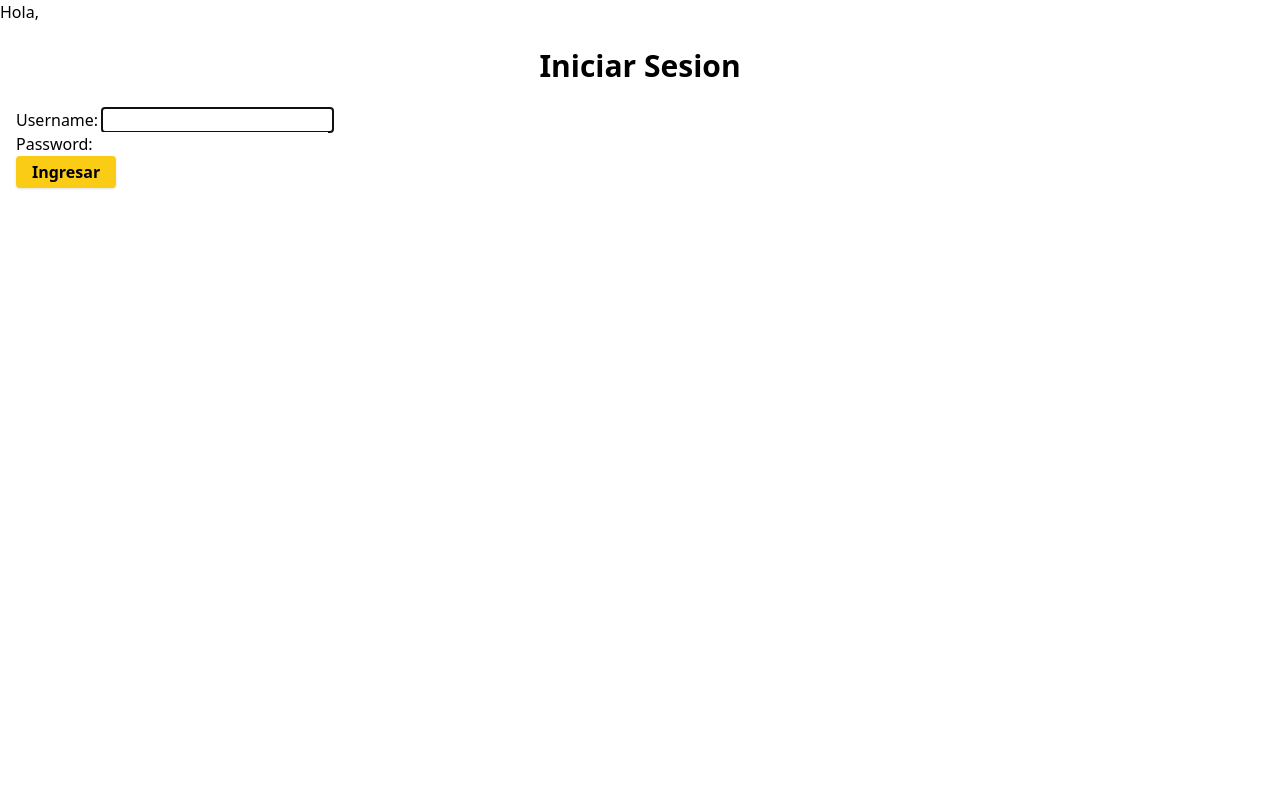
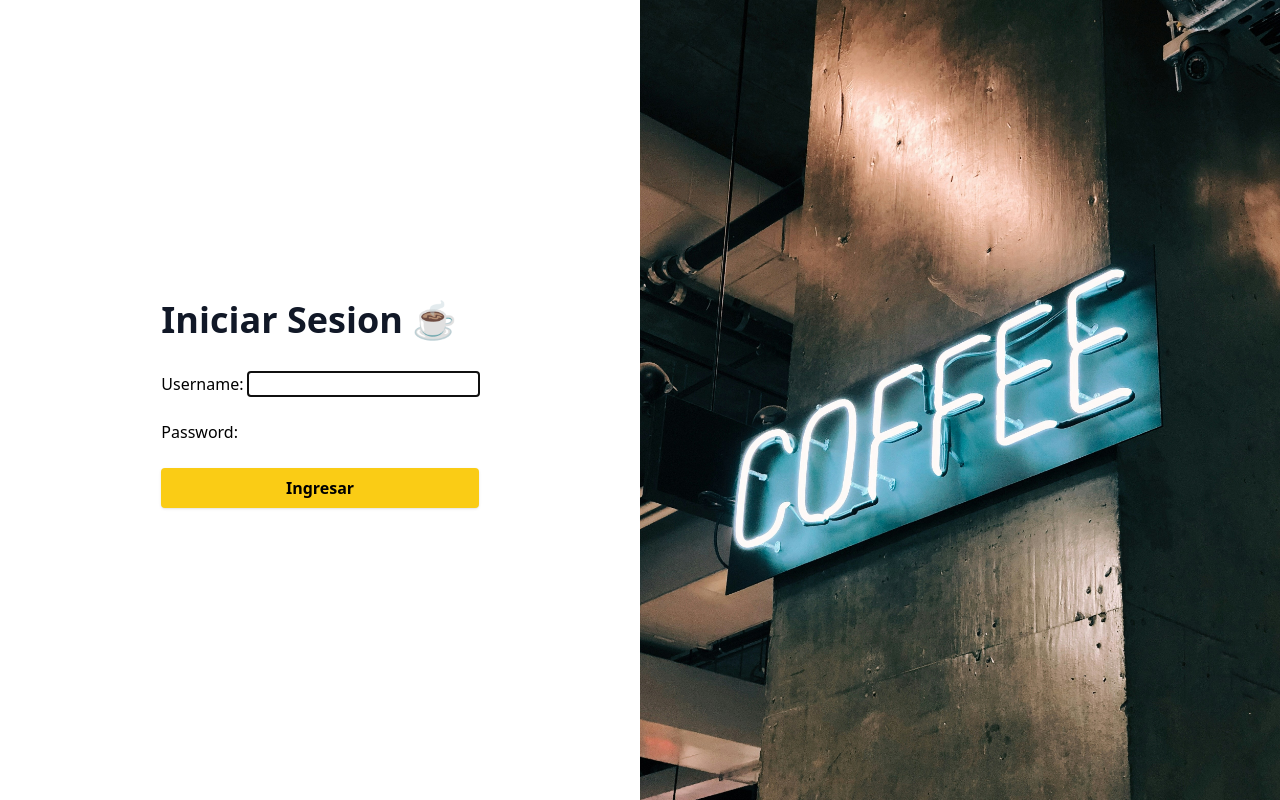
Before and after one commit to Daviferlo12/coffe_shop_platzi, a Django app: page /users/login/ in a window 1280 px wide. Run offline with Django 5.2, Linux system fonts and the light colour scheme; some libraries are stand-ins or nearby versions.

Commit message:
Setting users app

```diff
--- a/templates/base.html
+++ b/templates/base.html
@@ -6,11 +6,10 @@
     <title>COFFE SHOP</title>
 </head>
 <body>
-    Hola,
     {% if user.is_authenticated %}
-        {{ user.username }}
+        Hola, {{ user.username }}
     {% endif %}
-    <div class="container mx-auto px-4">
+    <div class="container">
         {% block content %}
         {% endblock content %}
     </div>
--- a/users/templates/users/login.html
+++ b/users/templates/users/login.html
@@ -1,10 +1,38 @@
 {% extends "base.html" %}
 {% load tailwind_filters %}
+{% load static %}
 {% block content %}
-<h1 class="text-3xl font-bold text-center my-6">Iniciar Sesion</h1>
+<section class="bg-white">
+    <div class="lg:grid lg:min-h-screen lg:grid-cols-12">
+      <aside class="relative block h-16 lg:order-last lg:col-span-5 lg:h-full xl:col-span-6">
+        <img
+          alt=""
+          src="{% static "images/coffe_login.png" %}"
+          class="absolute inset-0 h-full w-full object-cover"
+        />
+      </aside>
+
+      <main
+        class="flex items-center justify-center px-8 py-8 sm:px-12 lg:col-span-7 lg:px-16 lg:py-12 xl:col-span-6"
+      >
+        <div class="max-w-xl lg:max-w-3xl">
+          <h1 class="mt-6 text-2xl font-bold text-gray-900 sm:text-3xl md:text-4xl">
+            Iniciar Sesion ☕
+          </h1>
+          <form action="#" class="mt-8 grid grid-cols-1 gap-6">
+            {% csrf_token %}
+            {{ form|crispy }}
+            <button type="Submit" class="bg-yellow-400 hover:scale-105 font-bold py-2 px-4 rounded shadow">Ingresar</button>
+          </form>
+        </div>
+      </main>
+    </div>
+  </section>
+
+{% comment %}
 <form action="" method="post">
     {% csrf_token %}
     {{ form|crispy }}
     <button type="submit" class="bg-yellow-400 hover:scale-105 font-bold py-1 px-4 rounded shadow">Ingresar</button>
-</form>
+</form> {% endcomment %}
 {% endblock content %}
```
Also changed, not shown: products/static/images/coffe_login.png (added).
